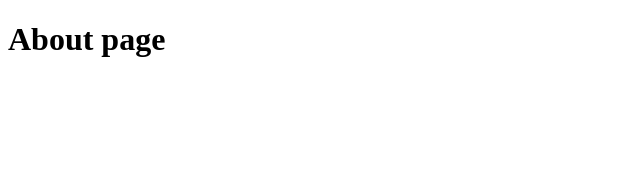
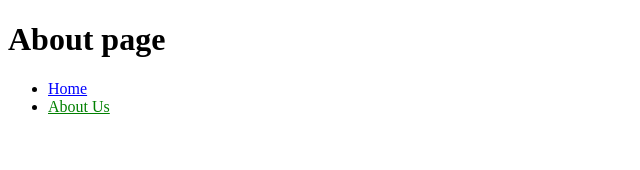
Before and after one commit to Phoenix2k/next-tsx, a Next.js app: page /about in a window 1280 px wide. Shown: the top 170 px of the page, without its empty margins (0-640 px from the left). Built offline with nearby package versions, Linux system fonts and the light colour scheme.

Commit message:
refactor(pages): Add navigation to pages

```diff
--- a/pages/about.tsx
+++ b/pages/about.tsx
@@ -1,3 +1,10 @@
-const About = () => <h1>About page</h1>;
+import Nav from '../components/Nav';
+
+const About = () => (
+  <>
+    <h1>About page</h1>
+    <Nav />
+  </>
+);
 
 export default About;
```
Also changed, not shown: pages/index.tsx (+8 -1 lines).
